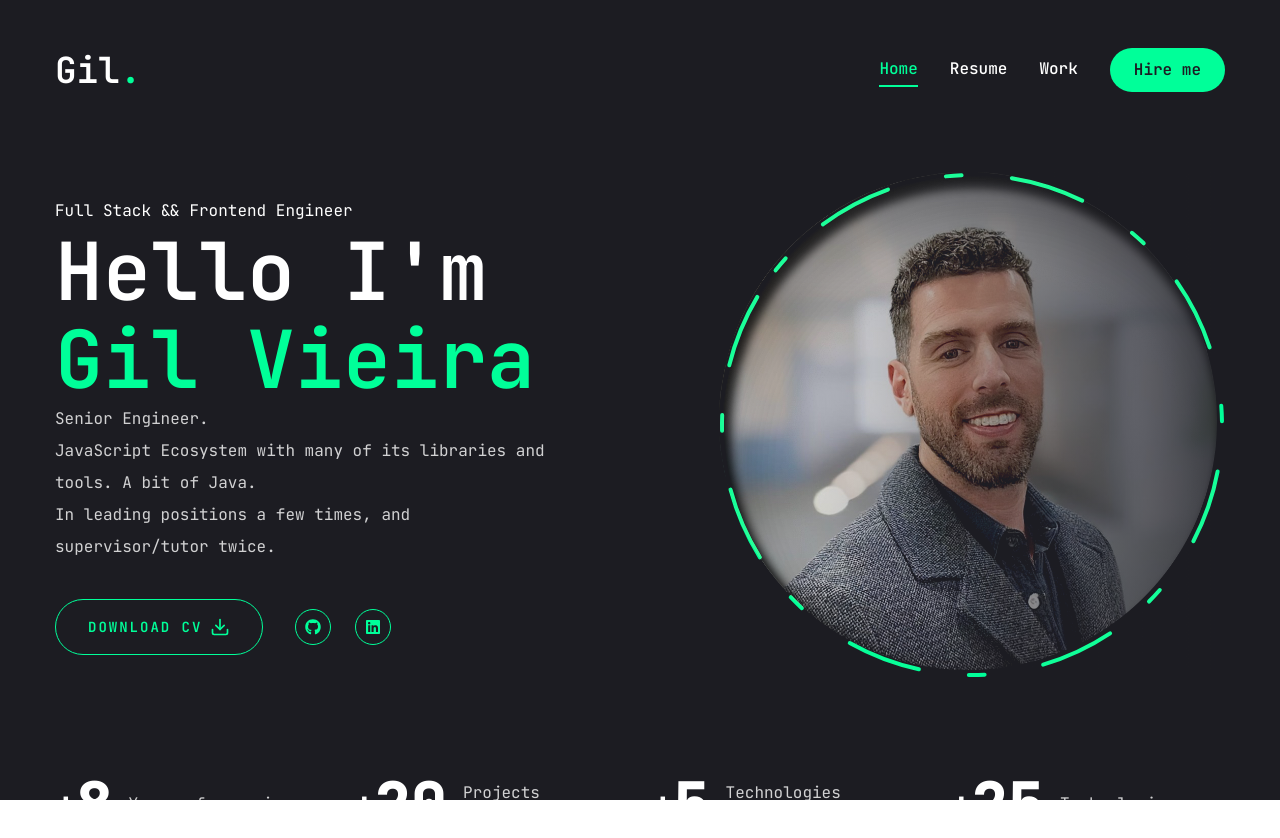
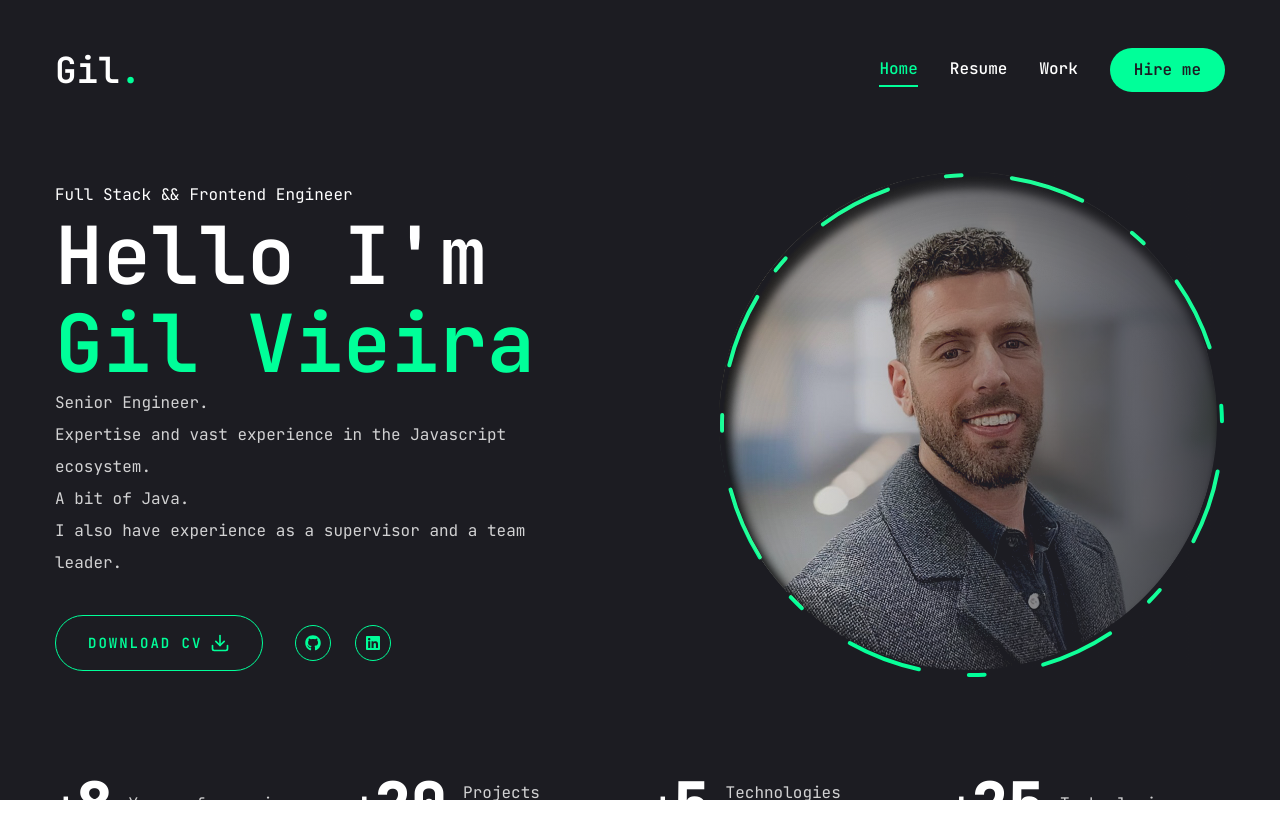
Before and after one commit to gilvicentevieira/gil-portfolio, a Next.js app: page / in a window 1280 px wide. Shown: the top 838 px of the page. Built offline with nearby package versions, Linux system fonts and the light colour scheme.

Commit message:
updated home page text

```diff
--- a/app/page.jsx
+++ b/app/page.jsx
@@ -17,7 +17,7 @@ export default function Home() {
             <h1 className="h1">Hello I&apos;m <br />
               <span className="text-accent">Gil Vieira</span>
             </h1>
-            <p className="max-w-[500px] mb-9 text-white/80">Senior Engineer. <br /> JavaScript Ecosystem with many of its libraries and tools. A bit of Java. <br /> In leading positions a few times, and supervisor/tutor twice. </p>
+            <p className="max-w-[500px] mb-9 text-white/80">Senior Engineer. <br /> Expertise and vast experience in the Javascript ecosystem. <br /> A bit of Java. <br /> I also have experience as a supervisor and a team leader. </p>
             {/* btn and socials */}
             <div className="flex flex-col xl:flex-row items-center gap-8">
               <a href="/CVitae.pdf" download>
```
